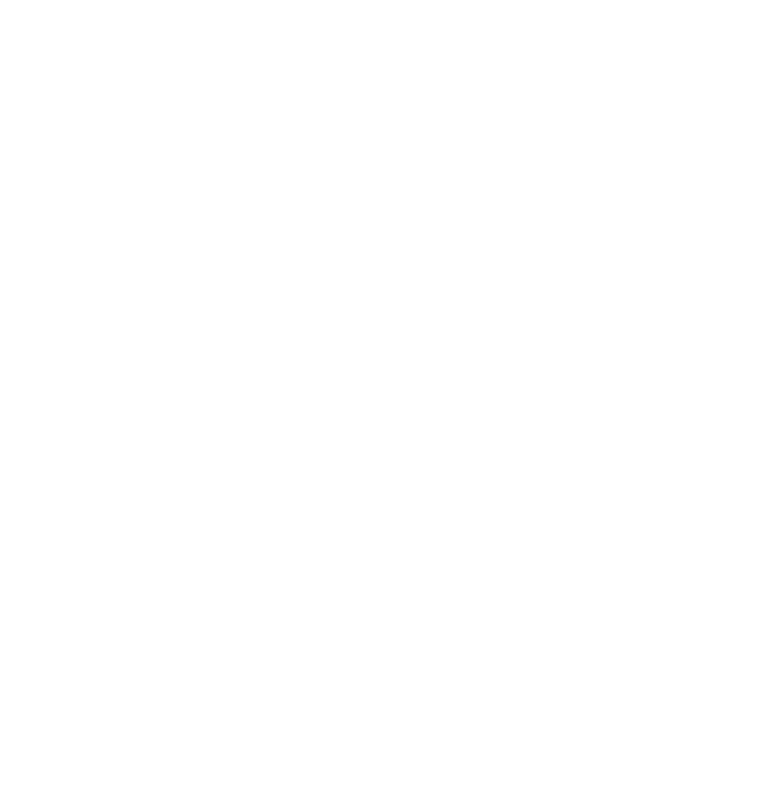
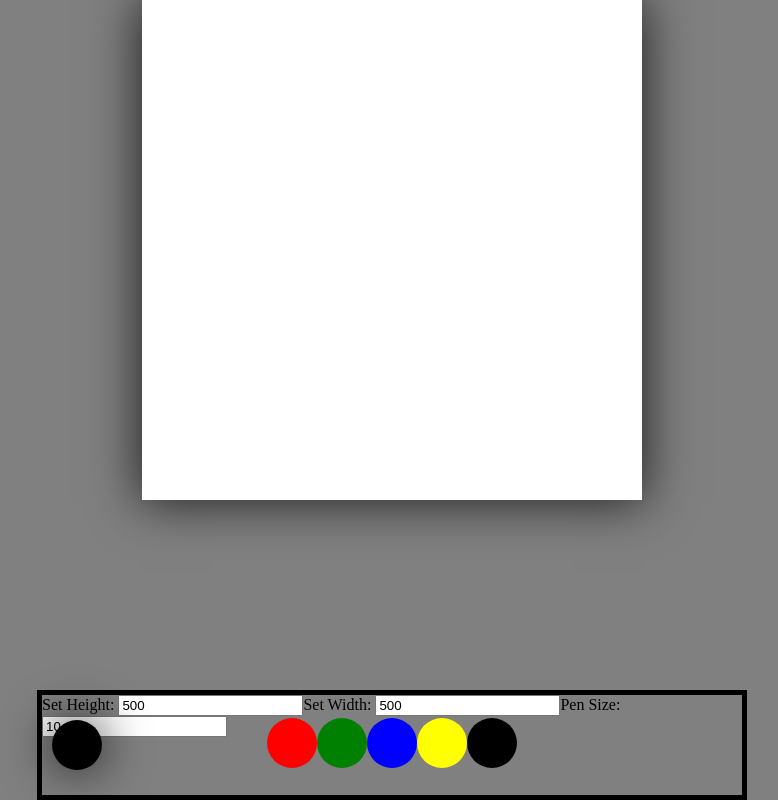
Before and after one commit to micah66/paint95, a plain HTML site: page index.html in a window 1280 px wide. Shown: the whole page, without its empty margins (248-1026 px from the left). Drawn offline with Linux system fonts and the light colour scheme.

Commit message:
finish paint assignment

```diff
--- a/css/index.css
+++ b/css/index.css
@@ -0,0 +1,86 @@
+body {
+  margin: 0;
+}
+
+#bodyDiv {
+  height: 100vh;
+  width: 100vw;
+  background-color: grey;
+  position: relative;
+}
+
+#canvas {
+  background-color: white;
+  position: absolute;
+  top: 0;
+  left: 50%;
+  transform: translate(-50%);
+  box-shadow: 0px 0px 47px 2px rgba(0,0,0,0.75);
+
+}
+
+#colorPallet {
+  background-color: grey;
+  height: 100px;
+  width: 700px;
+  position: absolute;
+  bottom: 0;
+  left: 50%;
+  transform: translateX(-50%);
+  border: solid 5px black;
+}
+
+#colorsList {
+  margin: 0;
+  padding: 0;
+  position: absolute;
+  top: 50%;
+  left: 50%;
+  transform: translate(-50%, -50%);
+}
+
+#red,
+#green,
+#blue,
+#black,
+#yellow {
+  height: 50px;
+  width: 50px;
+  list-style: none;
+  display: inline-block;
+  border-radius: 50%;
+
+}
+
+#red {
+  background-color: red;
+}
+#green {
+  background-color: green;
+}
+#blue {
+  background-color: blue;
+}
+#black {
+  background-color: black;
+}
+#yellow {
+  background-color: yellow;
+}
+
+#currentColorDiv {
+  background-color: black;
+  height: 50px;
+  width: 50px;
+  position: absolute;
+  left: 10px;
+  top: 50%;
+  transform: translateY(-50%);
+  border-radius: 50%;
+  box-shadow: 0px 0px 47px 2px rgba(0,0,0,0.75);
+
+}
+
+.text {
+  margin-top: 50px;
+}
--- a/index.html
+++ b/index.html
@@ -3,9 +3,9 @@
   <head>
     <meta charset="utf-8">
     <title>Paint 95</title>
-    <link rel="stylesheet" href="/css/index.css">
+    <link rel="stylesheet" href="css/index.css">
   </head>
   <body>
-    <script src="/js/index.js"></script>
+    <script src="js/index.js"></script>
   </body>
 </html>
--- a/js/index.js
+++ b/js/index.js
@@ -0,0 +1,160 @@
+const bodyDiv = document.createElement('div')
+bodyDiv.setAttribute('id', 'bodyDiv')
+document.body.appendChild(bodyDiv)
+
+const Paint = {}
+
+Paint.colors = ['red', 'green', 'blue', 'yellow', 'black']
+
+Paint.start = () => {
+  Paint.generateColorPallet()
+  Paint.generateCanvas()
+  Paint.generateColorsList()
+  Paint.generateColors()
+  Paint.showCurrentColor()
+  Paint.penSize()
+  Paint.draw()
+}
+Paint.generateColorPallet = () => {
+  Paint.colorPallet = document.createElement('div')
+  Paint.colorPallet.setAttribute('id', 'colorPallet')
+  bodyDiv.appendChild(Paint.colorPallet)
+}
+
+Paint.generateCanvas = () => {
+  Paint.canvas = document.createElement('div')
+  Paint.canvas.setAttribute('id', 'canvas')
+  bodyDiv.appendChild(Paint.canvas)
+  Paint.setCanvasHeight()
+  Paint.setCanvasWidth()
+  Paint.canvas.style.height = Paint.height + 'px'
+  Paint.canvas.style.width = Paint.width + 'px'
+}
+
+Paint.generateColorsList = () => {
+  Paint.colorsList = document.createElement('ul')
+  Paint.colorsList.setAttribute('id', 'colorsList')
+  Paint.colorPallet.appendChild(Paint.colorsList)
+}
+
+Paint.generateColors = () => {
+  for (i = 0; i < Paint.colors.length; i++) {
+    Paint.color = document.createElement('li')
+    Paint.color.setAttribute('id', Paint.colors[i])
+    Paint.colorsList.appendChild(Paint.color)
+  }
+}
+
+Paint.showCurrentColor = () => {
+  Paint.currentColorDiv = document.createElement('div')
+  Paint.currentColorDiv.setAttribute('id', 'currentColorDiv')
+  Paint.colorPallet.appendChild(Paint.currentColorDiv)
+  document.getElementById('black').classList.add('selected')
+  Paint.colorsList.addEventListener('click', (e) => {
+    if (Paint.selectedColor !== undefined) {
+      document.getElementById(Paint.selectedColor).classList.remove('selected')
+    }
+    const clickedColor = e.target
+    Paint.selectedColor = clickedColor.id
+    clickedColor.classList.add('selected')
+    Paint.currentColorDiv.style.backgroundColor = document.getElementsByClassName('selected')[0].id
+  })
+}
+
+Paint.draw = () => {
+  Paint.canvas.addEventListener('mousemove', (e) => {
+    if (e.buttons === 1) {
+      const x = e.clientX
+      const y = e.clientY
+      let color = ''
+      if (Paint.currentColorDiv.style.backgroundColor === '') {
+        color = 'black'
+      } else {
+        color = Paint.currentColorDiv.style.backgroundColor
+      }
+      Paint.colorCanvas(x, y, color)
+    }
+  })
+  Paint.canvas.addEventListener('click', (e) => {
+    const x = e.clientX
+    const y = e.clientY
+    let color = ''
+    if (Paint.currentColorDiv.style.backgroundColor === '') {
+      color = 'black'
+    } else {
+      color = Paint.currentColorDiv.style.backgroundColor
+    }
+    Paint.colorCanvas(x, y, color)
+  })
+}
+
+Paint.colorCanvas = (x, y, color) => {
+  Paint.clickedArea = document.createElement('div')
+  bodyDiv.appendChild(Paint.clickedArea)
+  Paint.clickedArea.style.position = 'absolute'
+  Paint.clickedArea.style.left = x + 'px'
+  Paint.clickedArea.style.top = y + 'px'
+  Paint.clickedArea.style.height = Paint.penSize + 'px'
+  Paint.clickedArea.style.width = Paint.penSize + 'px'
+  Paint.clickedArea.style.backgroundColor = color
+  Paint.clickedArea.style.borderRadius = '50%'
+}
+
+Paint.penSize = () => {
+  const userInput = document.createElement('input')
+  userInput.setAttribute('type', 'number')
+  userInput.setAttribute('id', 'userInput')
+  userInput.value = 10
+
+  const inputLabel = document.createElement('label')
+  inputLabel.setAttribute('for', 'userInput')
+  inputLabel.innerHTML = 'Pen Size: '
+
+  Paint.colorPallet.appendChild(inputLabel)
+  Paint.colorPallet.appendChild(userInput)
+
+  Paint.penSize = parseInt(userInput.value)
+  userInput.addEventListener('change', () => {
+    Paint.penSize = parseInt(userInput.value)
+  })
+
+  return Paint.penSize
+}
+
+Paint.setCanvasHeight = () => {
+  const setCanvasHeight = document.createElement('input')
+  setCanvasHeight.setAttribute('type', 'number')
+  setCanvasHeight.setAttribute('id', 'setCanvasHeight')
+  setCanvasHeight.value = 500
+  const heightLabel = document.createElement('label')
+  heightLabel.setAttribute('for', 'setCanvasHeight')
+  heightLabel.innerHTML = 'Set Height: '
+
+  Paint.colorPallet.appendChild(heightLabel)
+  Paint.colorPallet.appendChild(setCanvasHeight)
+  Paint.height = parseInt(setCanvasHeight.value)
+  setCanvasHeight.addEventListener('change', () => {
+    Paint.height = parseInt(setCanvasHeight.value)
+    Paint.canvas.style.height = Paint.height + 'px'
+  })
+}
+Paint.setCanvasWidth = () => {
+  const setCanvasWidth = document.createElement('input')
+  setCanvasWidth.setAttribute('type', 'number')
+  setCanvasWidth.setAttribute('id', 'setCanvasWidth')
+  setCanvasWidth.value = 500
+  const widthLabel = document.createElement('label')
+  widthLabel.setAttribute('for', 'setCanvasWidth')
+  widthLabel.innerHTML = 'Set Width: '
+
+  Paint.colorPallet.appendChild(widthLabel)
+  Paint.colorPallet.appendChild(setCanvasWidth)
+
+  Paint.width = parseInt(setCanvasWidth.value)
+  setCanvasWidth.addEventListener('change', () => {
+    Paint.width = parseInt(setCanvasWidth.value)
+    Paint.canvas.style.width = Paint.width + 'px'
+  })
+}
+
+Paint.start()
```
